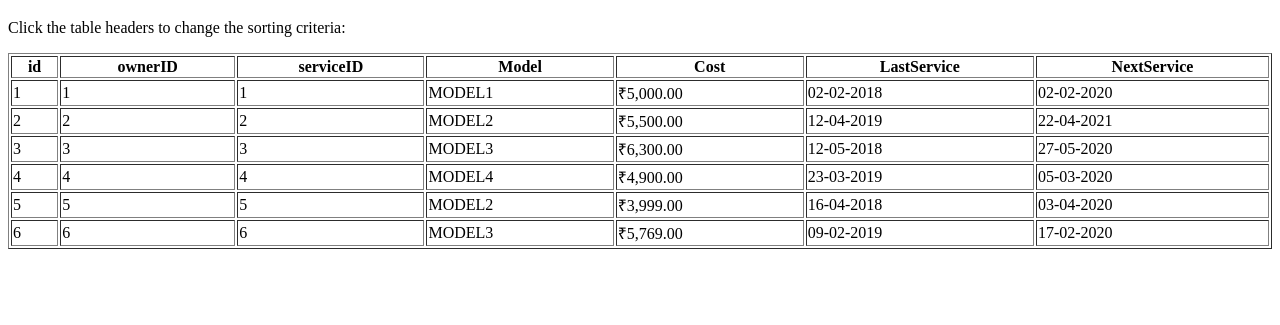
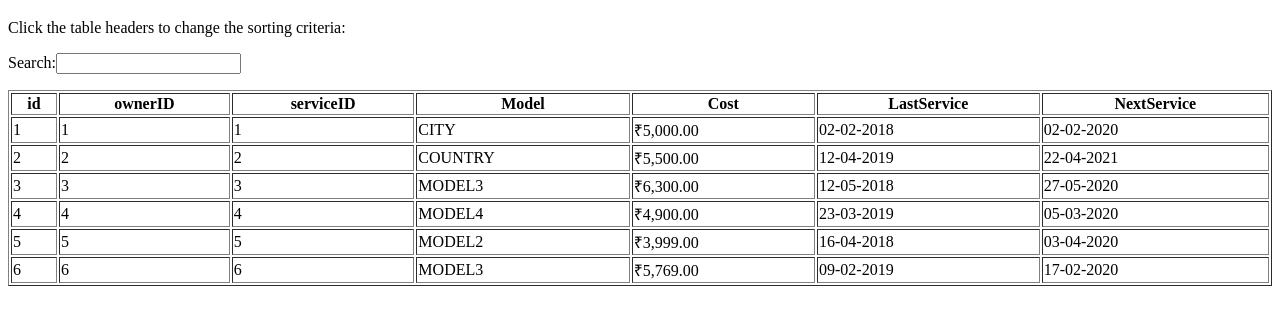
Before and after one commit to NikPintz/WSD, a plain HTML site: page lab7.html in a window 1280 px wide. Shown: the part 61-386 px from the top of the page. Drawn offline with nearby package versions, Linux system fonts and the light colour scheme.

Commit message:
Add files via upload

```diff
--- a/lab7.html
+++ b/lab7.html
@@ -6,6 +6,7 @@
 <h1>Cars in Service</h1>
 <p>Click the table headers to change the sorting criteria:</p>
 <div ng-app="myApp" ng-controller="namesCtrl">
+    <p>Search:<input id="s" name="s" type="text" ng-model="searchText"></p>
 <table border="1" width="100%">
     <tr>
         <th ng-click="orderByMe('id')">id</th>
@@ -16,7 +17,7 @@
         <th ng-click="orderByMe('lastService')">LastService</th>
         <th ng-click="orderByMe('nextService')">NextService</th>
     </tr>
-    <tr ng-repeat="x in names | orderBy:myOrderBy">
+    <tr ng-repeat="x in names | orderBy:myOrderBy |filter:searchText">
         <td>{{x.id|number}}</td>
         <td>{{x.ownerID|number}}</td>
         <td>{{x.sID|number}}</td>
@@ -31,8 +32,8 @@
 <script>
     angular.module('myApp', []).controller('namesCtrl', function($scope) {
         $scope.names = [
-            {"id":"001","ownerID":"001","sID":"001","model":"model1","cost":"5000","lastService":"02-02-2018","nextService":"02-02-2020"},
-            {"id":"002","ownerID":"002","sID":"002","model":"model2","cost":"5500","lastService":"12-04-2019","nextService":"22-04-2021"},
+            {"id":"001","ownerID":"001","sID":"001","model":"city","cost":"5000","lastService":"02-02-2018","nextService":"02-02-2020"},
+            {"id":"002","ownerID":"002","sID":"002","model":"country","cost":"5500","lastService":"12-04-2019","nextService":"22-04-2021"},
             {"id":"003","ownerID":"003","sID":"003","model":"model3","cost":"6300","lastService":"12-05-2018","nextService":"27-05-2020"},
             {"id":"004","ownerID":"004","sID":"004","model":"model4","cost":"4900","lastService":"23-03-2019","nextService":"05-03-2020"},
             {"id":"005","ownerID":"005","sID":"005","model":"model2","cost":"3999","lastService":"16-04-2018","nextService":"03-04-2020"},
```
